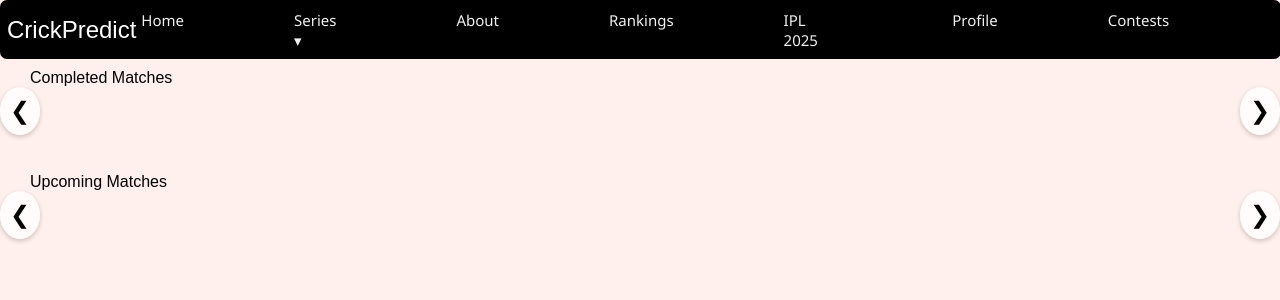
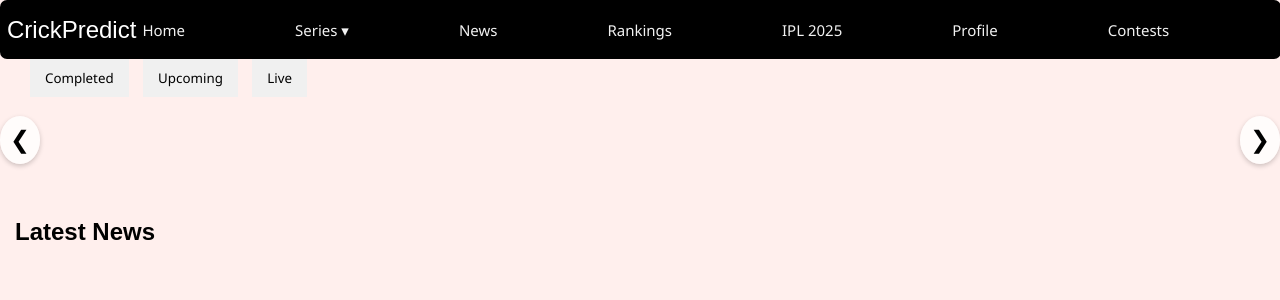
Before and after one commit to viendimine/CrickPredict, a Django app: page /json in a window 1280 px wide. Shown: the top 300 px of the page. Run offline with Django 5.2, Linux system fonts and the light colour scheme; data that the repository does not hold is empty.

Commit message:
News Added

```diff
--- a/Cricket_prediction/Users/templates/Users/dashboard.html
+++ b/Cricket_prediction/Users/templates/Users/dashboard.html
@@ -176,6 +176,20 @@
       right: 0;
     }
 
+    .tab-button {
+    padding: 10px 15px;
+    background-color: #f0f0f0;
+    border: none;
+    cursor: pointer;
+    gap: 0px;
+    margin-right: 10px;
+    font-weight: none;
+    font-family: 'Segoe UI', 'Poppins', sans-serif;
+  }
+  .tab-button:hover {
+    background-color: #f0f0f0;
+  }
+
   </style>
 </head>
 <body>
@@ -194,7 +208,7 @@
           </ul>
         </div>
       </li>
-      <li><a href="#" class="nav-link">About</a></li>
+      <li><a href="{% url 'News' %}" class="nav-link">News</a></li>
       <li><a href="{% url 'Rankings' %}" class="nav-link">Rankings</a></li>
       <li><a href="{% url 'IPL' %}" class="nav-link">IPL 2025</a></li>
       <li><a href="#" class="nav-link">Profile</a></li>
@@ -202,44 +216,46 @@
     </ul>
   </div>
 
+  <!-- Tabs for Match Categories -->
+<div style="margin: 0px 30px;">
+  <button class="tab-button" onclick="showTab('completed')">Completed</button>
+  <button class="tab-button" onclick="showTab('upcoming')">Upcoming</button>
+  <button class="tab-button" onclick="showTab('live')">Live</button>
+</div>
+
 <!-- Completed Matches Section -->
-  <div class="match-slider-wrapper">
-    <button class="slider-arrow left-arrow" onclick="scrollSlider(-1)">&#10094;</button>
-    <div>Completed Matches</div>
-    <div class="match-card-container" id="matchSlider">
+<div class="match-slider-wrapper tab-content" id="completed">
+  <button class="slider-arrow left-arrow" onclick="scrollSlider('completed', -1)">&#10094;</button>
+  <div class="match-card-container" id="completedSlider">
     <br><br>
     {% for match in previous_matches %}
     <div class="match-card">
       <div style="display: flex; justify-content: space-between;">
         <div>
-            <p style="font-size: 15px; color:black;">{{ match.name }}</p>
-            <p style="font-size: 12px; color: gray;">{{ match.matchType|title }} • {{ match.venue }}</p>
+          <p style="font-size: 15px; color:black;">{{ match.seriesName }}</p>
+          <p style="font-size: 12px; color: gray;">{{ match.venue|title }} • {{ match.city }}</p>
         </div>
       </div>
-
       <div class="team-score">
-          <div><img src="{{ match.teamInfo.0.img }}">{{ match.teams.0 }}</div>
-          <div>{% if match.score and match.score|length > 0 %}{{ match.score.0.r }}/{{ match.score.0.w }} ({{ match.score.0.o }}){% else %}Yet to Bat{% endif %}</div>
+        <div><img src="https://static.cricbuzz.com/a/img/v1/i1/c{{match.team1_img}}/i.jpg?p=thumb">{{ match.team1 }}</div>
+        <div>{% if match.score1 and match.score1|length > 0 %}{{ match.score1.inngs1.runs }}/{{ match.score1.inngs1.wickets }} ({{ match.score1.inngs1.overs }}){% else %}Yet to Bat{% endif %}</div>
       </div>
-
       <div class="team-score">
-          <div><img src="{{ match.teamInfo.1.img }}">{{ match.teams.1 }}</div>
-          <div>{% if match.score and match.score|length > 1 %}{{ match.score.1.r }}/{{ match.score.1.w }} ({{ match.score.1.o }}){% else %}Yet to Bat{% endif %}</div>
+        <div><img src="https://static.cricbuzz.com/a/img/v1/i1/c{{match.team2_img}}/i.jpg?p=thumb">{{ match.team2 }}</div>
+        <div>{% if match.score2 and match.score2.inngs1.runs|length > 0 %}{{ match.score2.inngs1.runs }}/{{ match.score2.inngs1.wickets }} ({{ match.score2.inngs1.overs }}){% else %}Yet to Bat{% endif %}</div>
       </div>
-
       <div style="color: red; font-size: 12px; text-align: center">{{ match.status }}</div>
       <a href="#" style="font-size: 12px; color: #007BFF; text-decoration: none;">Schedule</a>
     </div>
     {% endfor %}
   </div>
-    <button class="slider-arrow right-arrow" onclick="scrollSlider(1)">&#10095;</button>
+  <button class="slider-arrow right-arrow" onclick="scrollSlider('completed', 1)">&#10095;</button>
 </div>
 
 <!-- Upcoming Matches Section -->
-  <div class="match-slider-wrapper">
-    <button class="slider-arrow left-arrow" onclick="scrollSlider(-1)">&#10094;</button>
-    <div>Upcoming Matches</div>
-    <div class="match-card-container" id="matchSlider">
+<div class="match-slider-wrapper tab-content" id="upcoming" style="display: none;">
+  <button class="slider-arrow left-arrow" onclick="scrollSlider('upcoming', -1)">&#10094;</button>
+  <div class="match-card-container" id="upcomingSlider">
     <br><br>
     {% for match in upcoming_matches %}
     <div class="match-card">
@@ -249,34 +265,61 @@
           <p style="font-size: 12px; color: gray;">{{ match.matchType|title }} • {{ match.venue }}</p>
         </div>
       </div>
-
       <div class="team-score">
         <div><img src="{{ match.teamInfo.0.img }}">{{ match.teams.0 }}</div>
         <div>{% if match.score and match.score|length > 0 %}{{ match.score.0.r }}/{{ match.score.0.w }} ({{ match.score.0.o }}){% else %}Yet to Bat{% endif %}</div>
       </div>
-
       <div class="team-score">
         <div><img src="{{ match.teamInfo.1.img }}">{{ match.teams.1 }}</div>
         <div>{% if match.score and match.score|length > 1 %}{{ match.score.1.r }}/{{ match.score.1.w }} ({{ match.score.1.o }}){% else %}Yet to Bat{% endif %}</div>
       </div>
-
       <div style="color: red; font-size: 12px; text-align: center">{{ match.status }}</div>
       <a href="#" style="font-size: 12px; color: #007BFF; text-decoration: none;">Schedule</a>
     </div>
     {% endfor %}
   </div>
-    <button class="slider-arrow right-arrow" onclick="scrollSlider(1)">&#10095;</button>
+  <button class="slider-arrow right-arrow" onclick="scrollSlider('upcoming', 1)">&#10095;</button>
 </div>
 
+<!-- Live Matches Section (empty initially, to be populated when added in Django) -->
+<div class="match-slider-wrapper tab-content" id="live" style="display: none;">
+  <div style="text-align:center; color: gray; padding: 40px;">Live matches will be shown here</div>
+</div>
+
+<h2 style="padding: 15px 15px;">Latest News</h2>
+<div style="display: flex; flex-wrap: wrap; gap: 20px; padding: 0 50px;">
+  {% for news in stories %}
+    <div style="width: 335px; background: white; border-radius: 8px; overflow: hidden; box-shadow: 0 2px 6px rgba(0,0,0,0.1);">
+      <img src="https://static.cricbuzz.com/a/img/v1/i1/c{{news.image_id}}/i.jpg?p=thumb" alt="news image" style="width: 335px; height: auto;">
+      <div style="padding: 10px;">
+        <h3 style="font-size: 16px; margin: 0 0 8px;">{{ news.headline }}</h3>
+        <p style="font-size: 14px; color: gray;">{{ news.context }}</p>
+        <p style="font-size: 13px;">{{ news.intro }}</p>
+      </div>
+    </div>
+  {% endfor %}
+</div>
+
+
+
+
+
 <script>
-    function scrollSlider(direction) {
-      const container = document.getElementById("matchSlider");
+  function scrollSlider(type, direction) {
+    const container = document.getElementById(type + "Slider");
     const scrollAmount = 320;
     container.scrollBy({
       left: direction * scrollAmount,
       behavior: "smooth"
     });
   }
+
+  function showTab(tabId) {
+    document.querySelectorAll('.tab-content').forEach(tab => {
+      tab.style.display = 'none';
+    });
+    document.getElementById(tabId).style.display = 'block';
+  }
 </script>
 </body>
 </html>
--- a/Cricket_prediction/Users/urls.py
+++ b/Cricket_prediction/Users/urls.py
@@ -11,6 +11,7 @@ urlpatterns = [
     path('json' ,views.Dashboard , name = "dashboard"),
     path('IPL/', views.IPL , name = "IPL"),
     path('Rankings/', views.Rankings, name = "Rankings"),
+    path("News/", views.News, name="News"),
 
 
     # Dashboard routes
--- a/Cricket_prediction/Users/views.py
+++ b/Cricket_prediction/Users/views.py
@@ -73,13 +73,79 @@ def Dashboard(request):
         if "2025" in league_year:
             all_leagues.append(leagues)
 
+    url = "https://Cricbuzz-Official-Cricket-API.proxy-production.allthingsdev.co/matches/recent"
+
+    payload = {}
+    headers = {
+        'x-apihub-key': 'gQQQnzAtvub6mitBxA0lTfwRw-5isWb0hzSkGDT7F0Aup8T15L',
+        'x-apihub-host': 'Cricbuzz-Official-Cricket-API.allthingsdev.co',
+        'x-apihub-endpoint': '8ff18bd6-7f60-45a1-bf9b-4f82b3e4c6ac'
+}
+
+    response = requests.request("GET", url, headers=headers, data=payload)
+    previous_matches_data = response.json()
+
+    previous_matches = []
+
+    for type_match in previous_matches_data.get('typeMatches', []):
+        for series in type_match.get('seriesMatches', []):
+            matches = series.get('seriesAdWrapper', {}).get('matches', [])
+            for match in matches:
+                match_info = match.get('matchInfo', {})
+                if match_info.get('state') == 'Complete':
+                    previous_matches.append({
+                        'team1': match_info['team1']['teamName'],
+                        'team2': match_info['team2']['teamName'],
+                        'matchDesc': match_info['matchDesc'],
+                        'status': match_info['status'],
+                        'seriesName': match_info['seriesName'],
+                        'venue': match_info['venueInfo']['ground'],
+                        'city': match_info['venueInfo']['city'],
+                        'score1': match.get('matchScore', {}).get('team1Score', {}),
+                        'score2': match.get('matchScore', {}).get('team2Score', {}),
+                        'team1_img': match_info['team1']['imageId'],
+                        'team2_img': match_info['team2']['imageId'],
+                    })
+
+    print(previous_matches)
+
+
+
+    url = "https://Cricbuzz-Official-Cricket-API.proxy-production.allthingsdev.co/news"
+
+    payload = {}
+    headers = {
+        'x-apihub-key': 'gQQQnzAtvub6mitBxA0lTfwRw-5isWb0hzSkGDT7F0Aup8T15L',
+        'x-apihub-host': 'Cricbuzz-Official-Cricket-API.allthingsdev.co',
+        'x-apihub-endpoint': 'b02fb028-fcca-4590-bf04-d0cd0c331af4'
+    }
+
+    response = requests.request("GET", url, headers=headers, data=payload)
+    data = response.json()
+    stories = []
+    for item in data.get("storyList", []):
+        story = item.get("story", {})
+        stories.append({
+            "headline": story.get("hline"),
+            "intro": story.get("intro"),
+            "context": story.get("context"),
+            "published": story.get("pubTime"),
+            "image_id": story.get("imageId"),
+            "caption": story.get("coverImage", {}).get("caption"),
+            "seoHeadline": story.get("seoHeadline"),
+            "source": story.get("source"),
+            })
+
+    print(stories)
+
 
 # Then define context
     context = {
     "current_matches": current_matches,
     "upcoming_matches": upcoming_matches,
     "previous_matches": previous_matches,
-    "all_leagues": all_leagues
+    "all_leagues": all_leagues,
+    "stories" : stories
 }
 
 
@@ -298,60 +364,70 @@ def profile_view(request):
 # def Rankings(request):
 #     return render(request, "Users/Rankings.html")
 
-
-from django.shortcuts import render
-from playwright.sync_api import sync_playwright
+import requests
 
 def Rankings(request):
-    rankings = []
 
-    with sync_playwright() as p:
-        browser = p.chromium.launch(headless=True)
-        page = browser.new_page()
-        page.goto("https://www.icc-cricket.com/rankings/team-rankings/mens/test", timeout=60000)
-        page.wait_for_selector(".rankings-block__container", timeout=10000)
+    import requests
 
-        # Extract HTML content
-        html = page.content()
-        browser.close()
+    import requests
 
-    from bs4 import BeautifulSoup
-    soup = BeautifulSoup(html, "html.parser")
+    url = "https://Cricbuzz-Official-Cricket-API.proxy-production.allthingsdev.co/team/2/stats?stateType=mostRuns"
 
-    # Top team
-    banner = soup.select_one(".rankings-block__banner")
-    if banner:
-        try:
-            team = banner.select_one(".rankings-block__banner--team-name").text.strip()
-            matches = banner.select_one(".rankings-block__banner--matches").text.strip()
-            points = banner.select_one(".rankings-block__banner--points").text.strip()
-            rating = banner.select_one(".rankings-block__banner--rating").text.strip()
+    payload = {}
+    headers = {
+    'x-apihub-key': 'gQQQnzAtvub6mitBxA0lTfwRw-5isWb0hzSkGDT7F0Aup8T15L',
+    'x-apihub-host': 'Cricbuzz-Official-Cricket-API.allthingsdev.co',
+    'x-apihub-endpoint': '5a43a113-fb01-4376-a1af-1c8957a13de7'
+    }
 
-            rankings.append({
-                "position": 1,
-                "team": team,
-                "matches": matches,
-                "points": points,
-                "rating": rating
+    response = requests.request("GET", url, headers=headers, data=payload)
+    print(response.json())
+
+
+    # series_names = []
+    # for match_block in data['teamMatchesData']:
+    #     match_info = match_block['matchDetailsMap']['match'][0]['matchInfo']
+    #     series_name = match_info['seriesName']
+    #     if series_name not in series_names:
+    #         series_names.append(series_name)
+
+    # print(series_names)
+
+
+    return render(request , "Users/Rankings.html")
+
+
+def News(request):
+
+
+    url = "https://Cricbuzz-Official-Cricket-API.proxy-production.allthingsdev.co/news"
+
+    payload = {}
+    headers = {
+        'x-apihub-key': 'gQQQnzAtvub6mitBxA0lTfwRw-5isWb0hzSkGDT7F0Aup8T15L',
+        'x-apihub-host': 'Cricbuzz-Official-Cricket-API.allthingsdev.co',
+        'x-apihub-endpoint': 'b02fb028-fcca-4590-bf04-d0cd0c331af4'
+    }
+
+    response = requests.request("GET", url, headers=headers, data=payload)
+    data = response.json()
+    stories = []
+    for item in data.get("storyList", []):
+        story = item.get("story", {})
+        stories.append({
+            "headline": story.get("hline"),
+            "intro": story.get("intro"),
+            "context": story.get("context"),
+            "published": story.get("pubTime"),
+            "image_id": story.get("imageId"),
+            "caption": story.get("coverImage", {}).get("caption"),
+            "seoHeadline": story.get("seoHeadline"),
+            "source": story.get("source"),
             })
-        except Exception as e:
-            print("❌ Error parsing top team:", e)
+    print(stories)
 
-    # Remaining teams
-    rows = soup.select(".table-body tr")
-    for i, row in enumerate(rows, start=2):
-        try:
-            cols = row.find_all("td")
-            if len(cols) >= 5:
-                rankings.append({
-                    "position": i,
-                    "team": cols[1].text.strip(),
-                    "matches": cols[2].text.strip(),
-                    "points": cols[3].text.strip(),
-                    "rating": cols[4].text.strip()
-                })
-        except Exception as e:
-            print("❌ Error parsing row:", e)
 
-    print("✅ Rankings parsed:", rankings)
-    return render(request, "Users/Rankings.html", {"rankings": rankings})
+    return render(request, "Users/News.html",{
+    "stories": stories
+})
```
Also changed, not shown: Cricket_prediction/Users/templates/Users/News.html (added, +13 -0 lines). Lines whose indentation alone changed are shown as unchanged.
